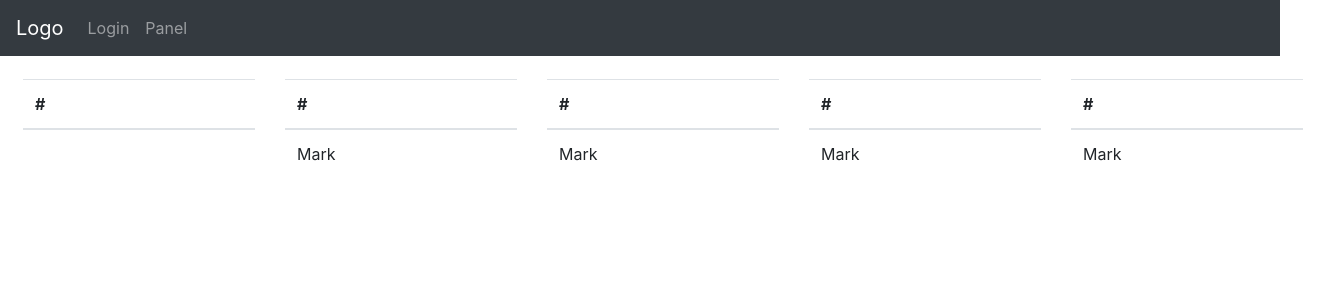
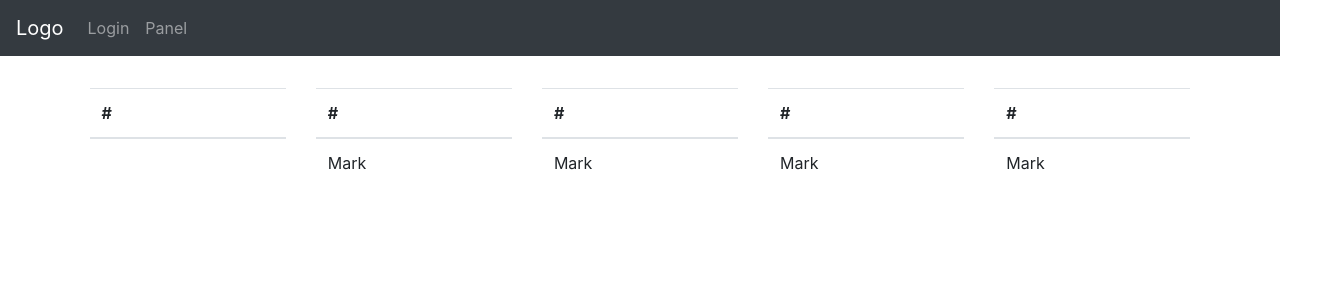
Before and after one commit to alexnro/Panel-Kanban, a React (Create React App) app in the folder panel-front/: page /panel in a window 1280 px wide. Shown: the top 300 px of the page, 1318 px wide, since content can reach past the window. Built offline with nearby package versions, Linux system fonts and the light colour scheme.

Commit message:
Margin del panel arreglado

```diff
--- a/panel-front/src/containers/Panel/Panel.css
+++ b/panel-front/src/containers/Panel/Panel.css
@@ -1,4 +1,3 @@
 .Contenedor{
-    margin: 23px;
-    width: 100%;
+    margin: 2.5% 7% 0 7%;
 }
```
